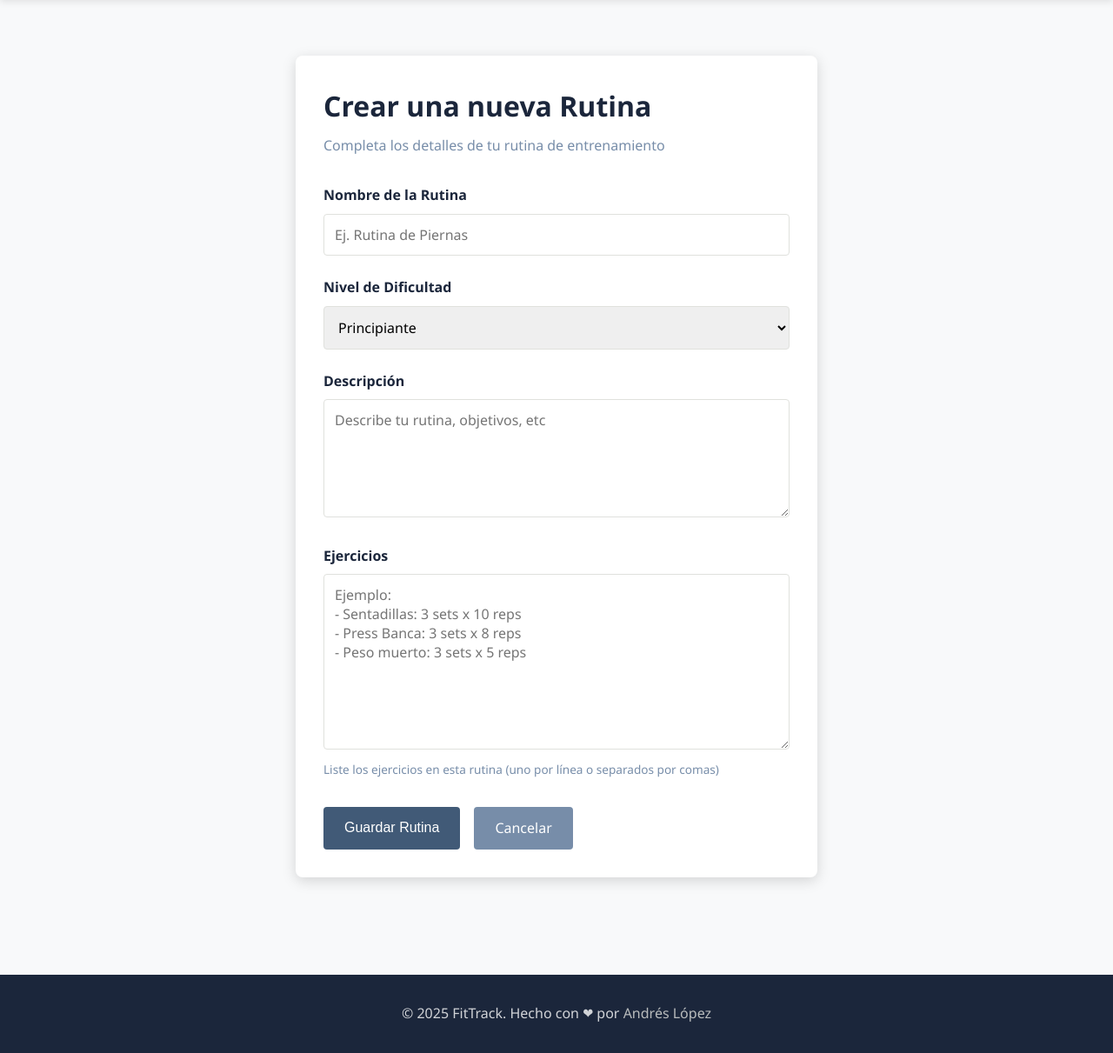
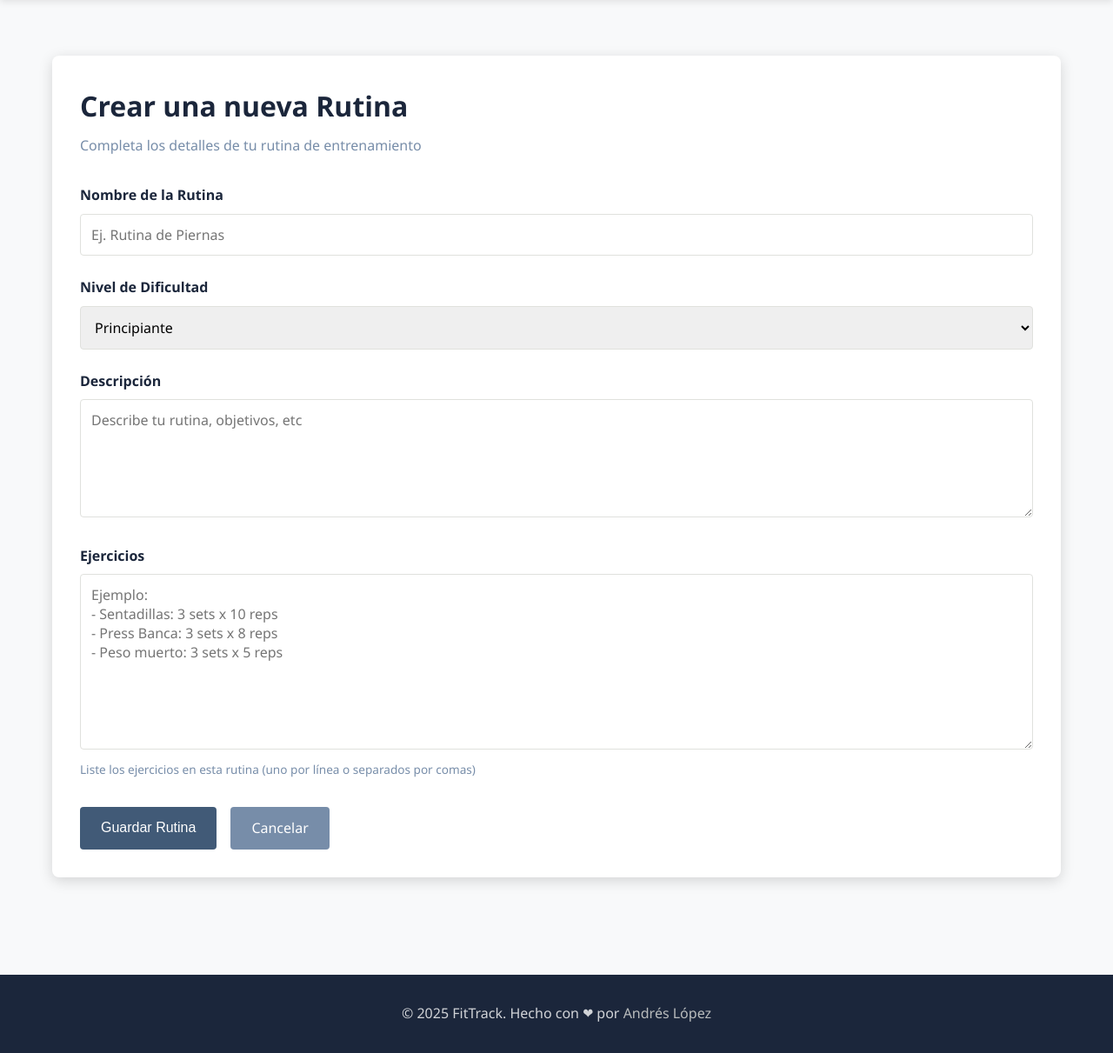
Before and after one commit to bl00p1ng/FitTrack, a Flask app: page /admin/routine/ in a window 1280 px wide. Shown: the part 74-1285 px from the top of the page at 87% size. Run offline with Flask 3, Linux system fonts and the light colour scheme; the visitor is signed in with stand-in values (Sample User, id 1); some libraries are stand-ins or nearby versions.

Commit message:
FIX: tamaño del container aumentado

```diff
--- a/src/fittrack/static/style.css
+++ b/src/fittrack/static/style.css
@@ -358,7 +358,7 @@ body {
 
 /* Forms */
 .form-container {
-    max-width: 600px;
+    max-width: 1200px;
     margin: 2rem auto;
 }
 
@@ -370,7 +370,7 @@ body {
 }
 
 .form-card-wide {
-    max-width: 1200px;
+    max-width: 1200px !important;
     margin: 2rem auto;
 }
 
```
